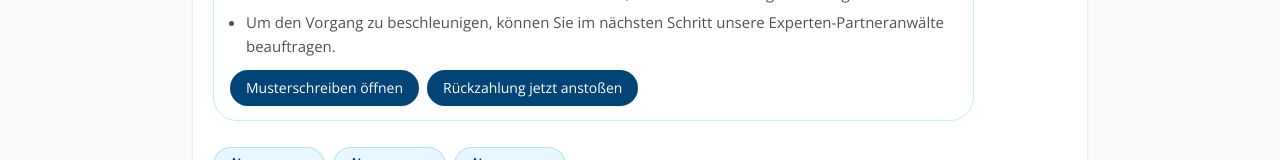
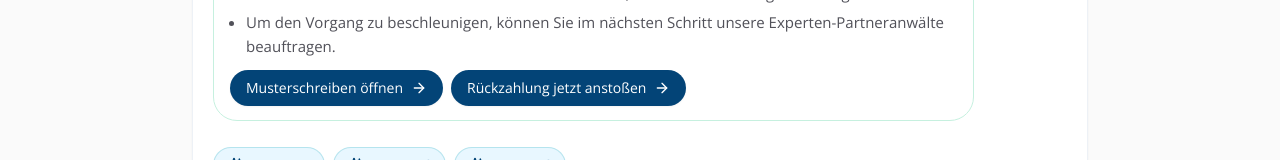
Before and after one commit to MileBlt/VersorgerCheck-landing, a React (Vite) app: page /ergebnis in a window 1280 px wide. Shown: the part 354-514 px from the top of the page. Built offline with nearby package versions, Linux system fonts and the light colour scheme; the HTML template or start-up script is replaced by a standard one.

Commit message:
Add arrow icon to action buttons in chat

```diff
--- a/src/pages/ErgebnisChat3.tsx
+++ b/src/pages/ErgebnisChat3.tsx
@@ -1,6 +1,6 @@
 import { FormEvent, useEffect, useRef, useState } from "react";
 import { Link } from "react-router-dom";
-import { ArrowUp, Sparkles, Upload, Loader2, Award } from "lucide-react";
+import { ArrowUp, ArrowRight, Sparkles, Upload, Loader2, Award } from "lucide-react";
 import Navbar from "@/components/Navbar";
 import Footer from "@/components/Footer";
 import ResultStickyCTA from "@/components/ResultStickyCTA";
@@ -192,7 +192,10 @@ const ErgebnisChat3 = () => {
                                         variant="default"
                                         className="bg-[#034477] text-white hover:bg-[#02365f] border-[#034477] text-sm rounded-full shadow-sm px-4"
                                       >
-                                        <Link to={action.to}>{action.label}</Link>
+                                        <Link to={action.to} className="flex items-center gap-2">
+                                          {action.label}
+                                          <ArrowRight className="h-3.5 w-3.5" />
+                                        </Link>
                                       </Button>
                                     ))}
                                   </div>
```
